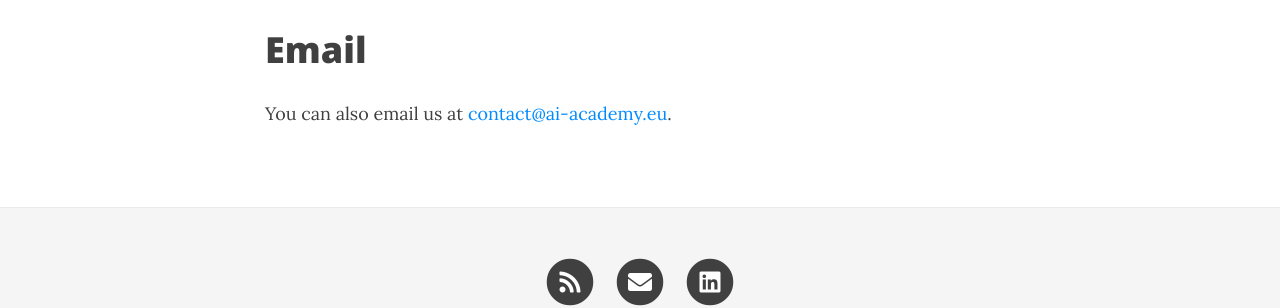
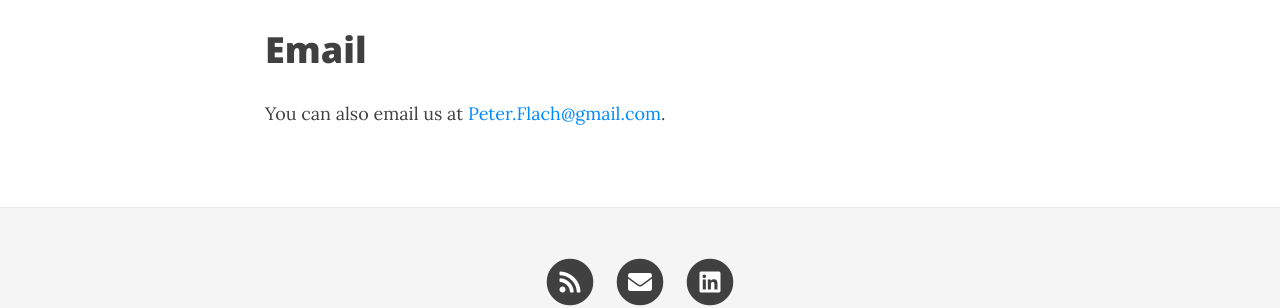
Before and after one commit to flach/AI-Academy, a Jekyll site: the page built from contact-us.html, in a window 1280 px wide and 900 px high, scrolled down 558 px. Shown: the part 468-776 px from the top of the window. Built offline with Jekyll 4.4.1, drawn with Linux system fonts in a browser that asks for light colours; nearby versions of some CDN libraries.

Commit message:
Update _config.yml
Changed contact email back to Peter.Flach@gmail.com

```diff
--- a/_config.yml
+++ b/_config.yml
@@ -9,7 +9,7 @@ baseurl: ""
 title: AI Academy
 
 # Short description of your site
-description: We provide training to help you identify the AI opportunities in your organisation today and get started exploiting them tomorrow.
+description: We provide training to help you identify the AI opportunities in your organisation today and start exploiting them tomorrow.
 
 # Links
 bookURL: "http://book.simply-logical.space/"
@@ -71,7 +71,7 @@ author:
 # If you want to add a new link that isn't here, you'll need to also edit the file _data/SocialNetworks.yml
 social-network-links:
   rss: true
-  email: "contact@ai-academy.eu"
+  email: "Peter.Flach@gmail.com"
 #  facebook: daattali
 #  gitter: ai-academy
 #  github: ai-academy
```
